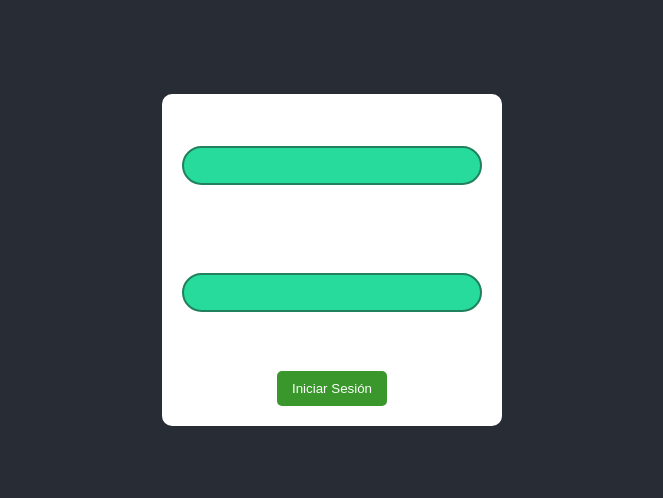
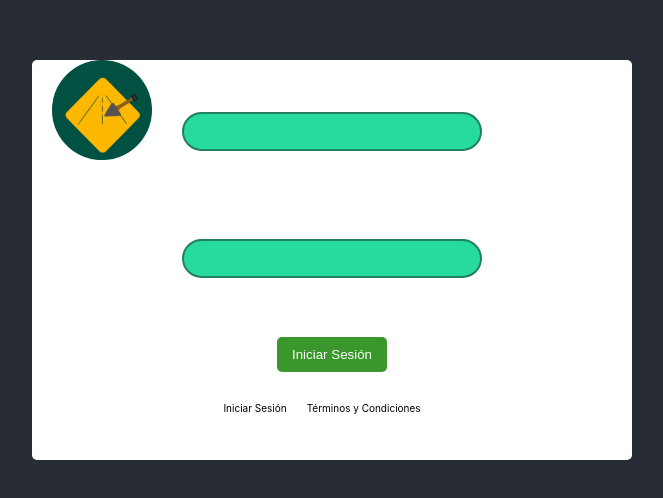
Before and after one commit to M00R3D/Proyecto-final, a React (Create React App) app: page / in a window 1280 px wide. Shown: the part 140-638 px from the top of the page, without its empty margins (308-971 px from the left). Built offline with nearby package versions, Linux system fonts and the light colour scheme.

Commit message:
continuamos mejorando el formulario de inicio

```diff
--- a/src/LoginForm.css
+++ b/src/LoginForm.css
@@ -22,7 +22,9 @@
     margin-bottom: 15px;
     box-sizing: border-box;
   }
-
+  .login-form input::selection {
+    color: rgb(173, 5, 188); /* Cambia el color según tus preferencias */
+  }
   .login-form button {
     background-color: rgb(57, 151, 43); /* Verde Aqua */
     color: #fff;
@@ -35,3 +37,38 @@
   .login-form button:hover {
     background-color: #4eb576; /* Cambia el color al pasar el mouse */
   }
+  .login-container {
+    width: 600px;
+    height: 400px;
+    position: relative;
+    background-color: #fff;
+    border-radius: 5px;
+  }
+
+  .logo {
+    position: absolute;
+    top: 40;
+    left:20px;
+    width: 100px; /* Ajusta el tamaño de acuerdo a tus necesidades */
+    height: 100px; /* Ajusta el tamaño de acuerdo a tus necesidades */
+  }
+
+  .bottom-links {
+    font-size: x-small;
+    margin-top: 10px;
+    text-align: center;
+    color: #eaeaea;
+    margin-bottom: 15px;
+  }
+
+  .bottom-links a {
+    margin-right: 20px;
+    text-decoration: none;
+    color: #000000; /* Cambia el color según tus preferencias */
+  }
+
+  .bottom-links a:hover {
+    text-decoration: underline;
+    color: rgb(173, 5, 188); /* Cambia el color según tus preferencias */
+
+  }
--- a/src/LoginForm.jsx
+++ b/src/LoginForm.jsx
@@ -2,6 +2,7 @@
 
 import React, { useState } from 'react';
 import './LoginForm.css';
+import logoBache from './logoBache.png';
 
 const LoginForm = () => {
   const [username, setUsername] = useState('');
@@ -22,6 +23,8 @@ const LoginForm = () => {
   };
 
   return (
+    <div className="login-container">
+      <img src={logoBache} alt="logoBache"className="logo"  />
     <form className="login-form" onSubmit={handleSubmit} >
       <label>
         Usuario:
@@ -35,6 +38,12 @@ const LoginForm = () => {
       <br />
       <button type="submit">Iniciar Sesión</button>
     </form>
+    <div className="bottom-links">
+        <a href="/login">Iniciar Sesión</a>
+        <a href="/terms">Términos y Condiciones</a>
+      </div>
+    </div>
+
   );
 };
 
```
